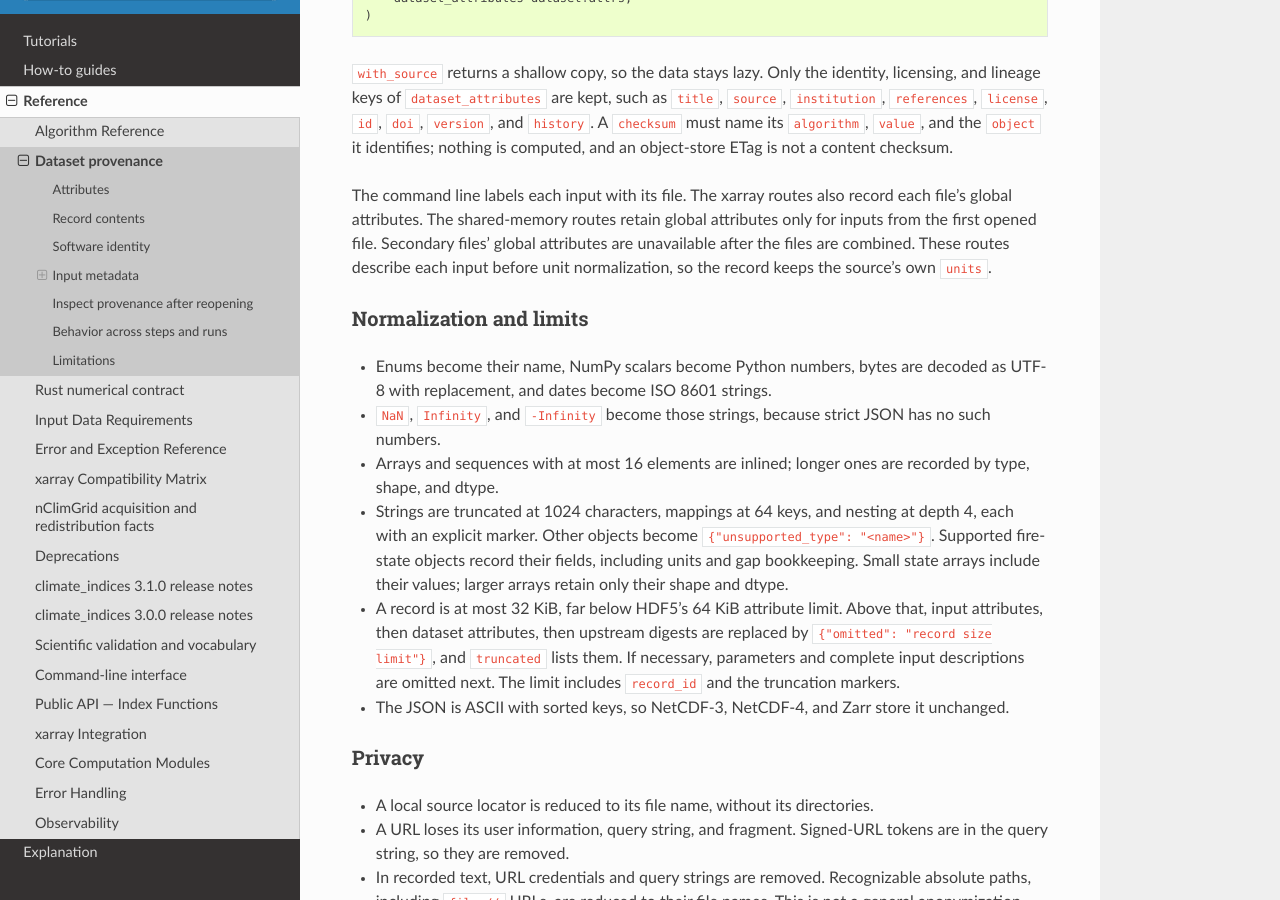
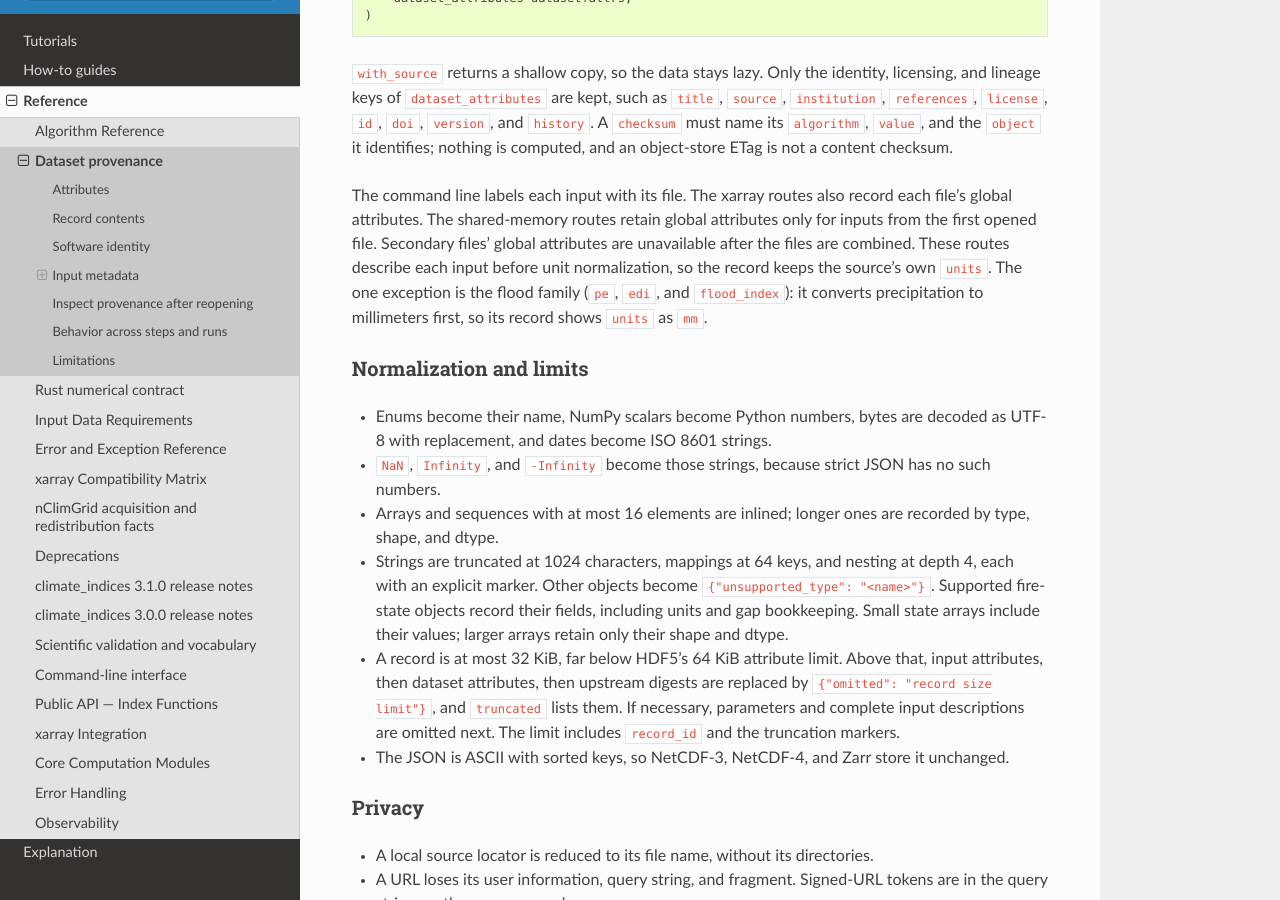
Before and after one commit to monocongo/climate_indices, a Sphinx documentation site: the page built from docs/provenance.md, in a window 1280 px wide and 900 px high, scrolled down 3633 px. Built offline with Sphinx 7.4.7 and the Read the Docs theme 3.1.0, drawn with Linux system fonts in a browser that asks for light colours.

Commit message:
docs(provenance): name the flood routes as the exception to source units
The flood family converts precipitation to millimeters before the record is
built, so it records units as mm, not the source's own units. The sentence
claimed every command line route keeps the source units.

```diff
--- a/docs/provenance.md
+++ b/docs/provenance.md
@@ -175,7 +175,9 @@ The command line labels each input with its file. The xarray routes also record
 each file's global attributes. The shared-memory routes retain global attributes
 only for inputs from the first opened file. Secondary files' global attributes
 are unavailable after the files are combined. These routes describe each input
-before unit normalization, so the record keeps the source's own `units`.
+before unit normalization, so the record keeps the source's own `units`. The one
+exception is the flood family (`pe`, `edi`, and `flood_index`): it converts
+precipitation to millimeters first, so its record shows `units` as `mm`.
 
 ### Normalization and limits
 
```
Also changed, not shown: 1 other file.
